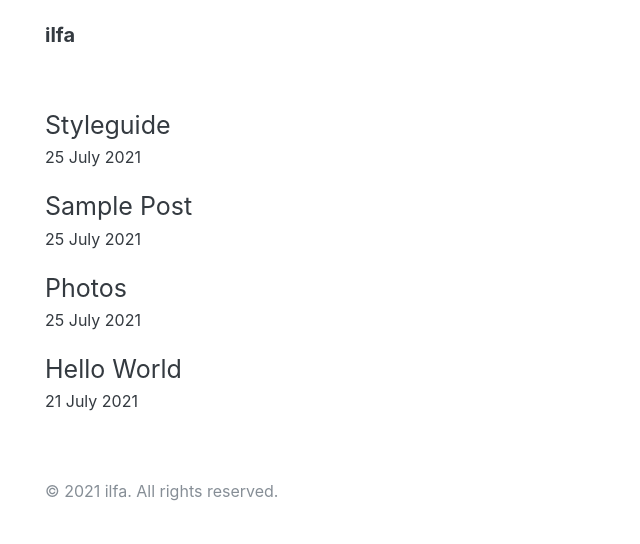
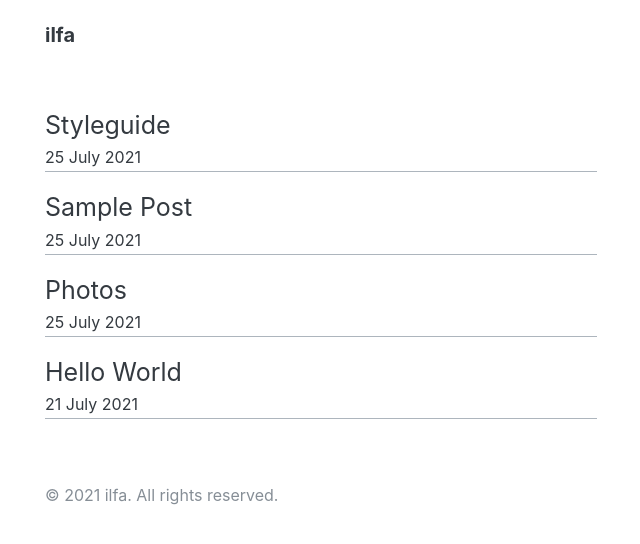
Before and after one commit to mhmdilfaj/www, a Jekyll site: the page built from index.html, in a window 1280 px wide. Shown: the top 544 px of the page, without its empty margins (319-959 px from the left). Built offline with Jekyll 4.4.1, drawn with Linux system fonts in a browser that asks for light colours; some web fonts are replaced.

Commit message:
Update index.html

```diff
--- a/index.html
+++ b/index.html
@@ -5,7 +5,7 @@ title: Home
 
 <section>
   {% for post in site.posts %}
-  <article class="mb-1">
+  <article class="mb-1 border-bottom">
     <h3 class="m-0 p-0 fw-normal">
       <a href="{{ post.url | relative_url }}" class="text-dark">{{ post.title }}</a>
     </h3>
```
